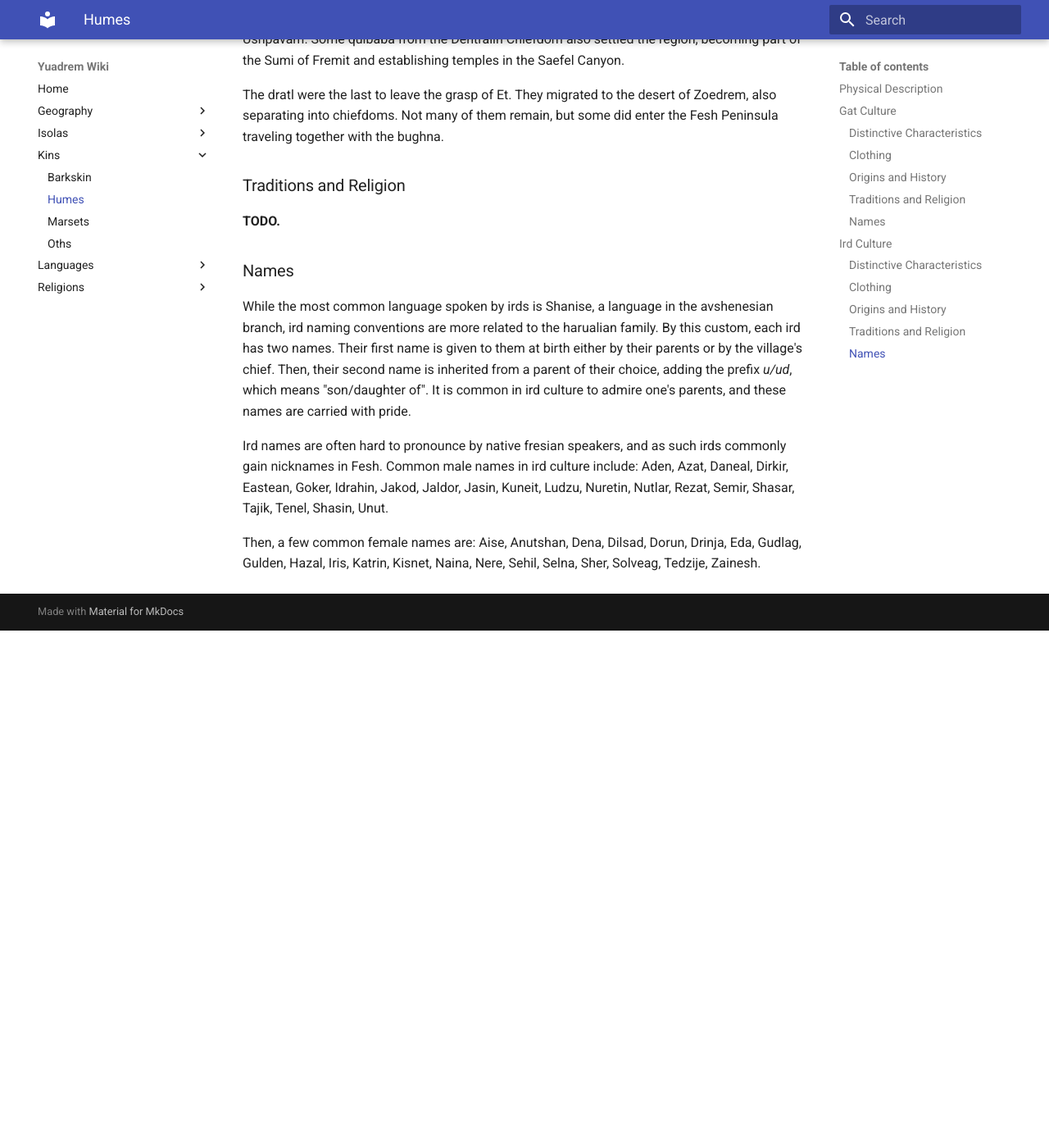
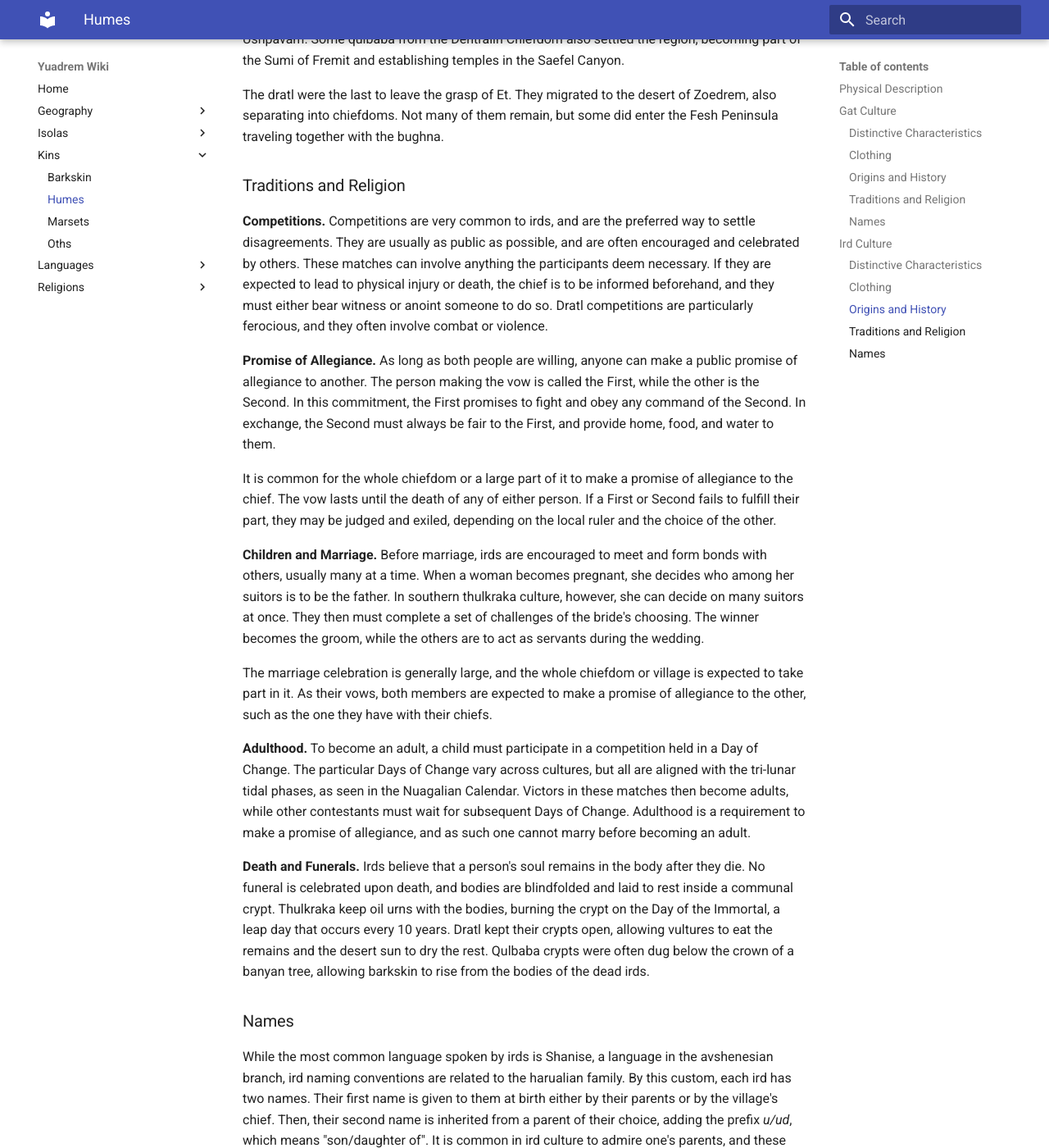
Before and after one commit to bleaktwig/yuadrem-wiki, an MkDocs documentation site: the page built from docs/kins/hume.md, in a window 1280 px wide and 1400 px high, scrolled down 4792 px. Shown: the whole window at 82% size. Built offline with MkDocs 1.6.1 and Material for MkDocs 9.7.7, drawn with Linux system fonts in a browser that asks for light colours; before the commit the page ends 5561 px from its top, so only the background shows below that; some of the changed text lies outside the part shown.

Commit message:
Added traditions to hume/ird

```diff
--- a/docs/kins/hume.md
+++ b/docs/kins/hume.md
@@ -20,7 +20,7 @@ Humes are a gendered kin, and usually have one child at a time. Previous to the
 ### Distinctive Characteristics
 The skin of a gat is generally dark, usually ranging from yellow, through brown, to black. While some gats are blonde, the most common hair colors are brown, black, and sometimes red. It is a common gat custom to sport long hair and beards, often decorated with jewelry.
 
-With the exception of the treb, gats are generally small, ranging from 140 to 170 centimeters on average. Another common feature across gats is their eyes; which are usually of strong colors. This feature is often attributed as a blessing of Color<!-- TODO. Link. --> given by Et.
+With the exception of the treb, gats are generally small, ranging from 140 to 170 centimeters on average. Another common feature across gats is their eyes; which are usually of strong colors. This feature is often attributed as a Blessing of Color<!-- TODO. Link. --> given by Et.
 
 While all original gats had horns, the feature has been lost through the centuries. Those birthed by the remains of the god-tree, or Et-born, retain the horns. They are increasingly rare after the Penance, as nix<!-- TODO. Link. --> has destroyed the land that surrounds the tree.
 <!-- TODO. At some point I need to describe what an Et-born gat is. -->
@@ -65,7 +65,7 @@ After the Penance, it has become common to burn some of the dead at the center o
 <!-- NOTE. I could play more with nix tides. Maybe relate them to the moons? -->
 
 **Bughna moon rituals.**
-The bughna have a special admiration towards Kegal, the indigo moon<!-- TODO. Link. -->. In particular, the nomadic patterns of animal herders are aligned to the moon phases. The search for new grazing grounds only occurs while the Kegalian world signature<!-- TODO. Link. --> is in phase. Bughna gats feel protected by the signature's gaze.
+The bughna have a special admiration towards Kegal, the indigo moon<!-- TODO. Link. -->. In particular, the nomadic patterns of animal herders are aligned to the moon phases. The search for new grazing grounds only occurs while the Kegalian Storm Signature<!-- TODO. Link. --> is in phase. Bughna gats feel protected by the signature's gaze.
 <!-- NOTE. Bughna also celebrate thunderstorms as portents of Kegal. -->
 <!-- NOTE. Kegal is the moon with an stupid-large apomantic signature etched to its face. It's a very complex signature, used by Pheter to conduct lightning to Et. -->
 
@@ -125,14 +125,27 @@ Apart from the Fesh Peninsula<!-- TODO. Link. -->, the only other isolas known t
 The dratl were the last to leave the grasp of Et. They migrated to the desert of Zoedrem, also separating into chiefdoms. Not many of them remain, but some did enter the Fesh Peninsula traveling together with the bughna.
 
 ### Traditions and Religion
-**TODO.**
-<!-- TODO. Fill:
-    * Focus on thulkraka.
-    * One paragraph for qulbaba and one for dratl.
--->
+**Competitions.**
+Competitions are very common to irds, and are the preferred way to settle disagreements. They are usually as public as possible, and are often encouraged and celebrated by others. These matches can involve anything the participants deem necessary. If they are expected to lead to physical injury or death, the chief is to be informed beforehand, and they must either bear witness or anoint someone to do so. Dratl competitions are particularly ferocious, and they often involve combat or violence.
+
+**Promise of Allegiance.**
+As long as both people are willing, anyone can make a public promise of allegiance to another. The person making the vow is called the First, while the other is the Second. In this commitment, the First promises to fight and obey any command of the Second. In exchange, the Second must always be fair to the First, and provide home, food, and water to them.
+
+It is common for the whole chiefdom or a large part of it to make a promise of allegiance to the chief. The vow lasts until the death of any of either person. If a First or Second fails to fulfill their part, they may be judged and exiled, depending on the local ruler and the choice of the other.
+
+**Children and Marriage.**
+Before marriage, irds are encouraged to meet and form bonds with others, usually many at a time. When a woman becomes pregnant, she decides who among her suitors is to be the father. In southern thulkraka culture, however, she can decide on many suitors at once. They then must complete a set of challenges of the bride's choosing. The winner becomes the groom, while the others are to act as servants during the wedding.
+
+The marriage celebration is generally large, and the whole chiefdom or village is expected to take part in it. As their vows, both members are expected to make a promise of allegiance to the other, such as the one they have with their chiefs.
+
+**Adulthood.**
+To become an adult, a child must participate in a competition held in a Day of Change. The particular Days of Change vary across cultures, but all are aligned with the tri-lunar tidal phases, as seen in the Nuagalian Calendar<!-- TODO. Link. -->. Victors in these matches then become adults, while other contestants must wait for subsequent Days of Change. Adulthood is a requirement to make a promise of allegiance, and as such one cannot marry before becoming an adult.
+
+**Death and Funerals.**
+Irds believe that a person's soul remains in the body after they die. No funeral is celebrated upon death, and bodies are blindfolded and laid to rest inside a communal crypt. Thulkraka keep oil urns with the bodies, burning the crypt on the Day of the Immortal, a leap day that occurs every 10 years. Dratl kept their crypts open, allowing vultures to eat the remains and the desert sun to dry the rest. Qulbaba crypts were often dug below the crown of a banyan tree, allowing barkskin<!-- TODO. Link. --> to rise from the bodies of the dead irds.
 
 ### Names
-While the most common language spoken by irds is Shanise, a language in the avshenesian branch<!-- TODO. Link. -->, ird naming conventions are more related to the harualian family<!-- TODO. Link. -->. By this custom, each ird has two names. Their first name is given to them at birth either by their parents or by the village's chief. Then, their second name is inherited from a parent of their choice, adding the prefix *u/ud*, which means "son/daughter of". It is common in ird culture to admire one's parents, and these names are carried with pride.
+While the most common language spoken by irds is Shanise, a language in the avshenesian branch<!-- TODO. Link. -->, ird naming conventions are related to the harualian family<!-- TODO. Link. -->. By this custom, each ird has two names. Their first name is given to them at birth either by their parents or by the village's chief. Then, their second name is inherited from a parent of their choice, adding the prefix *u/ud*, which means "son/daughter of". It is common in ird culture to admire one's parents, and these names are carried with pride.
 
 Ird names are often hard to pronounce by native fresian speakers, and as such irds commonly gain nicknames in Fesh. Common male names in ird culture include:
 Aden, Azat, Daneal, Dirkir, Eastean, Goker, Idrahin, Jakod, Jaldor, Jasin, Kuneit, Ludzu, Nuretin, Nutlar, Rezat, Semir, Shasar, Tajik, Tenel, Shasin, Unut.
```
Also changed, not shown: other parts of docs/kins/hume.md (+1 -1 lines).
